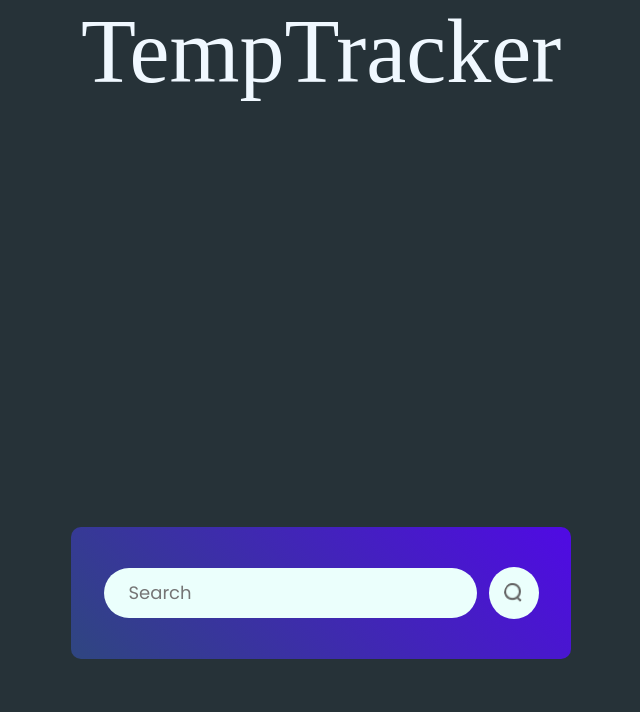
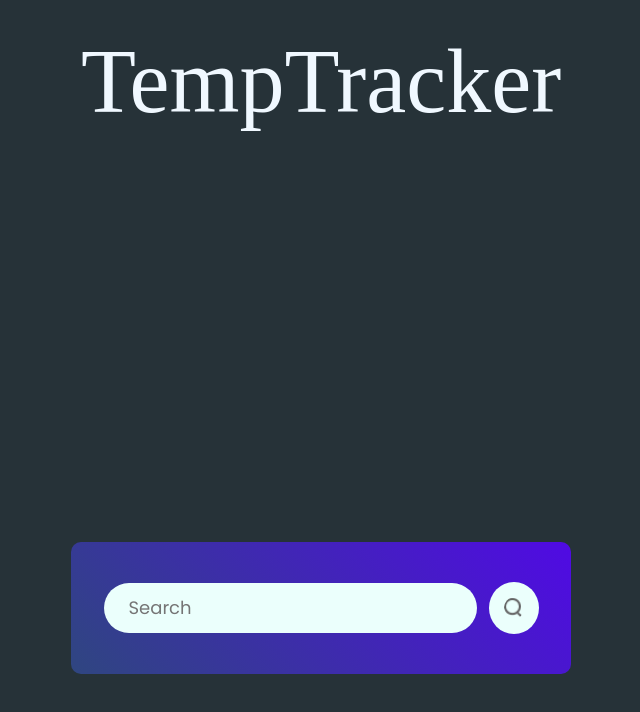
Before and after one commit to AncientSeer/TempTracker, a React (Vite) app in the folder Frontend/: page / in a window 1280 px wide. Shown: the top 712 px of the page, without its empty margins (319-959 px from the left). Built offline with nearby package versions, Linux system fonts and the light colour scheme; a web font is replaced by a local one.

Commit message:
Added padding for header idk why I didn't do this before

```diff
--- a/Frontend/src/components/Header.css
+++ b/Frontend/src/components/Header.css
@@ -11,4 +11,5 @@
    font-style: normal;
    font-size:90px;
    color: aliceblue;
+   padding: 30px;
 }
```
